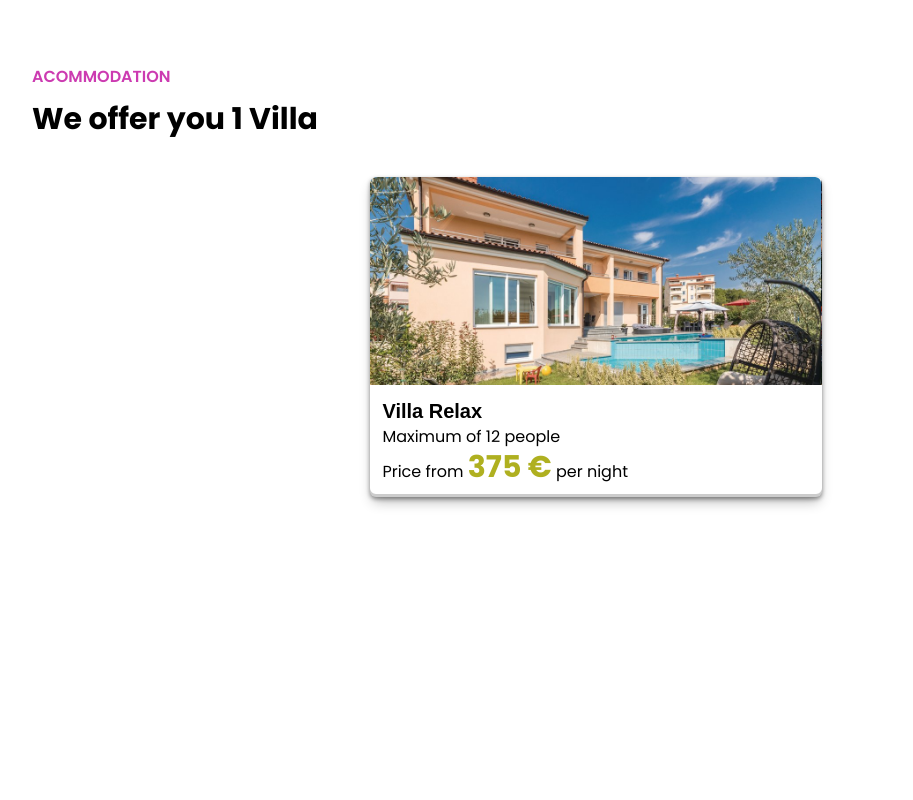
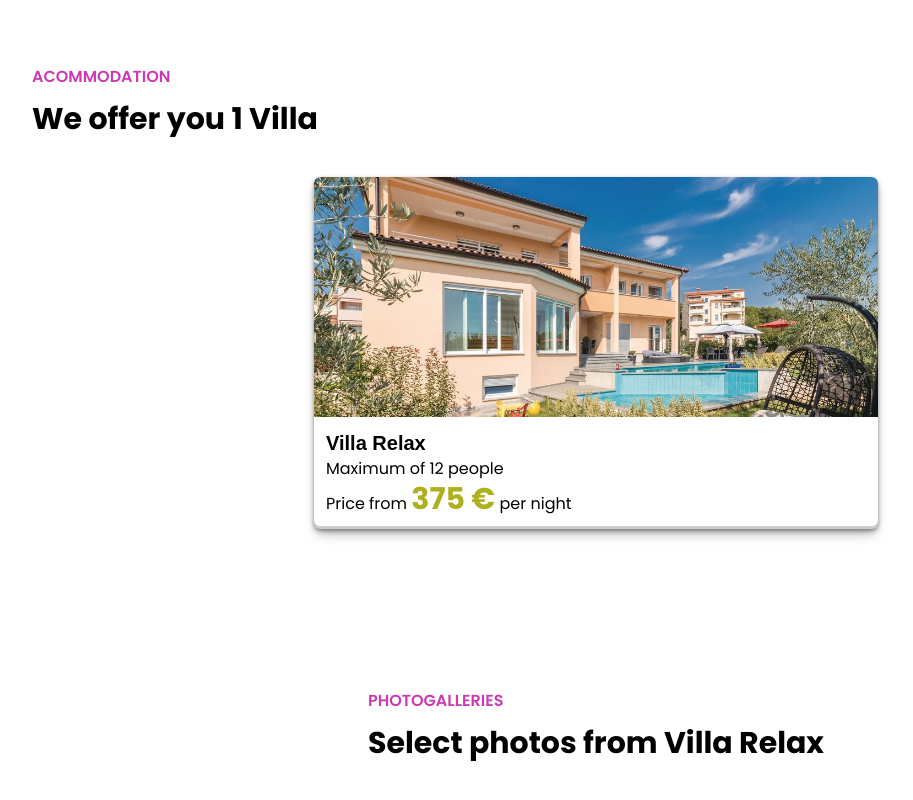
Before and after one commit to mateosmoljan/villa-relax, a Next.js app: page / in a window 1280 px wide. Shown: the part 1910-2710 px from the top of the page, without its empty margins (44-957 px from the left). Before the commit the page ends 2487 px from the top, so only its background shows below. Built offline with nearby package versions, Linux system fonts and the light colour scheme; a web font is replaced by a local one.

Commit message:
photogallery upd

```diff
--- a/app/globals.css
+++ b/app/globals.css
@@ -2,20 +2,6 @@
 @tailwind components;
 @tailwind utilities;
 
-
-:root {
-  --foreground-rgb: 0, 0, 0;
-  --background-start-rgb: 214, 219, 220;
-  --background-end-rgb: 255, 255, 255;
-}
-
-@media (prefers-color-scheme: dark) {
-  :root {
-    --foreground-rgb: 255, 255, 255;
-    --background-start-rgb: 0, 0, 0;
-    --background-end-rgb: 0, 0, 0;
-  }
-}
 
 html {
   scroll-behavior: smooth;
@@ -61,8 +47,8 @@ a {
   box-shadow: rgba(0, 0, 0, 0.4) 0px 2px 4px, rgba(0, 0, 0, 0.3) 0px 7px 13px -3px, rgba(0, 0, 0, 0.2) 0px -3px 0px inset;
 }
 
-.shadow-a-but {
-  box-shadow: rgba(0, 0, 0, 0.17) 0px -23px 25px 0px inset, rgba(0, 0, 0, 0.15) 0px -36px 30px 0px inset, rgba(0, 0, 0, 0.1) 0px -79px 40px 0px inset, rgba(0, 0, 0, 0.06) 0px 2px 1px, rgba(0, 0, 0, 0.09) 0px 4px 2px, rgba(0, 0, 0, 0.09) 0px 8px 4px, rgba(0, 0, 0, 0.09) 0px 16px 8px, rgba(0, 0, 0, 0.09) 0px 32px 16px;
+.shadow-a {
+  box-shadow: 50px 0px 30px 0px rgba(0, 0, 0, 0.233) inset, -50px 0px 30px 0px rgba(0, 0, 0, 0.233) inset;
 }
 
 /* Translate Nav */
--- a/app/page.tsx
+++ b/app/page.tsx
@@ -3,6 +3,7 @@ import Acommodation from "@/components/Acommodation";
 import Distances from "@/components/Distances";
 import HeadSwiper from "@/components/HeadSwiper";
 import Navbar from "@/components/Navbar";
+import Photogalleries from "@/components/Photogalleries";
 import React from "react";
 
 function Home() {
@@ -16,6 +17,7 @@ function Home() {
         <About />
         <Distances />
         <Acommodation />
+        <Photogalleries />
       </main>
     </div>
   );
--- a/components/HeadSwiper.tsx
+++ b/components/HeadSwiper.tsx
@@ -51,7 +51,7 @@ export default function HeadSwiper() {
                   alt={image.alt}
                   className="object-cover block h-screen w-full"
                 />
-                <div className="z-20 absolute bottom-8 flex items-center justify-center flex-col bg-black bg-opacity-50 rounded-md p-8 gap-3">
+                <div className="z-20 absolute bottom-8 flex items-center justify-center flex-col bg-black bg-opacity-60 rounded-md p-8 gap-3">
                   <h1 className="text-white font-arbutus text-3xl font-bold">
                     {image.title}
                   </h1>
--- /dev/null
+++ b/components/Photogalleries.tsx
@@ -0,0 +1,15 @@
+function Photogalleries() {
+  return (
+    <section className="flex justify-center">
+      <div className="max-w-6xl p-3 py-20">
+        <div className="w-6xl flex flex-col gap-3 pb-10">
+          <h2 className="text-pink font-semibold uppercase">Photogalleries</h2>
+          <h1 className="font-bold text-3xl">Select photos from Villa Relax</h1>
+        </div>
+        <div className="w-full flex justify-center items-center"></div>
+      </div>
+    </section>
+  );
+}
+
+export default Photogalleries;
--- a/components/PropertyCard.tsx
+++ b/components/PropertyCard.tsx
@@ -14,7 +14,7 @@ interface SwiperNavButtonsProps {
 
 function PropertyCard() {
   return (
-    <div className=" w-2/5 card_shadow rounded-md z-10 max-w-full overflow-hidden">
+    <div className=" w-1/2 card_shadow rounded-md z-10 max-w-full overflow-hidden">
       <Swiper lazy="true" loop={true} spaceBetween={0}>
         {images.map((image, index) => (
           <SwiperSlide key={index}>
@@ -22,7 +22,7 @@ function PropertyCard() {
               <Image
                 src={image.src}
                 alt={image.alt}
-                className="object-cover block rounded-t-md h-52 w-full"
+                className="object-cover block rounded-t-md h-60 w-full"
               />
             </div>
           </SwiperSlide>
--- a/components/SwiperNavButtonsAcommodation.tsx
+++ b/components/SwiperNavButtonsAcommodation.tsx
@@ -23,21 +23,19 @@ export const SwiperNavButtonsAcommodation = () => {
     <div
       onMouseOver={handleMouseOver}
       onMouseOut={handleMouseOut}
-      className={`absolute z-10 top-0 flex items-center justify-between w-full h-full`}
+      className={` absolute z-10 top-0 flex items-center justify-between w-full h-full ${
+        isHovered ? "shadow-a" : ""
+      }`}
     >
       <button
         onClick={() => swiper.slidePrev()}
-        className={`shadow-a-but h-full rounded-t-md ${
-          isHovered ? "block" : "hidden"
-        }`}
+        className={` h-full rounded-t-md ${isHovered ? "block" : "hidden"}`}
       >
         <MdOutlineKeyboardArrowLeft className={` text-6xl text-white  `} />
       </button>
       <button
         onClick={() => swiper.slideNext()}
-        className={`h-full  shadow-a-but rounded-t-md ${
-          isHovered ? "block" : "hidden"
-        }`}
+        className={` h-full rounded-t-md ${isHovered ? "block" : "hidden"}`}
       >
         <MdOutlineKeyboardArrowRight className={`text-6xl text-white`} />
       </button>
```
Also changed, not shown: components/Photographs.tsx (deleted, +0 -7 lines).
